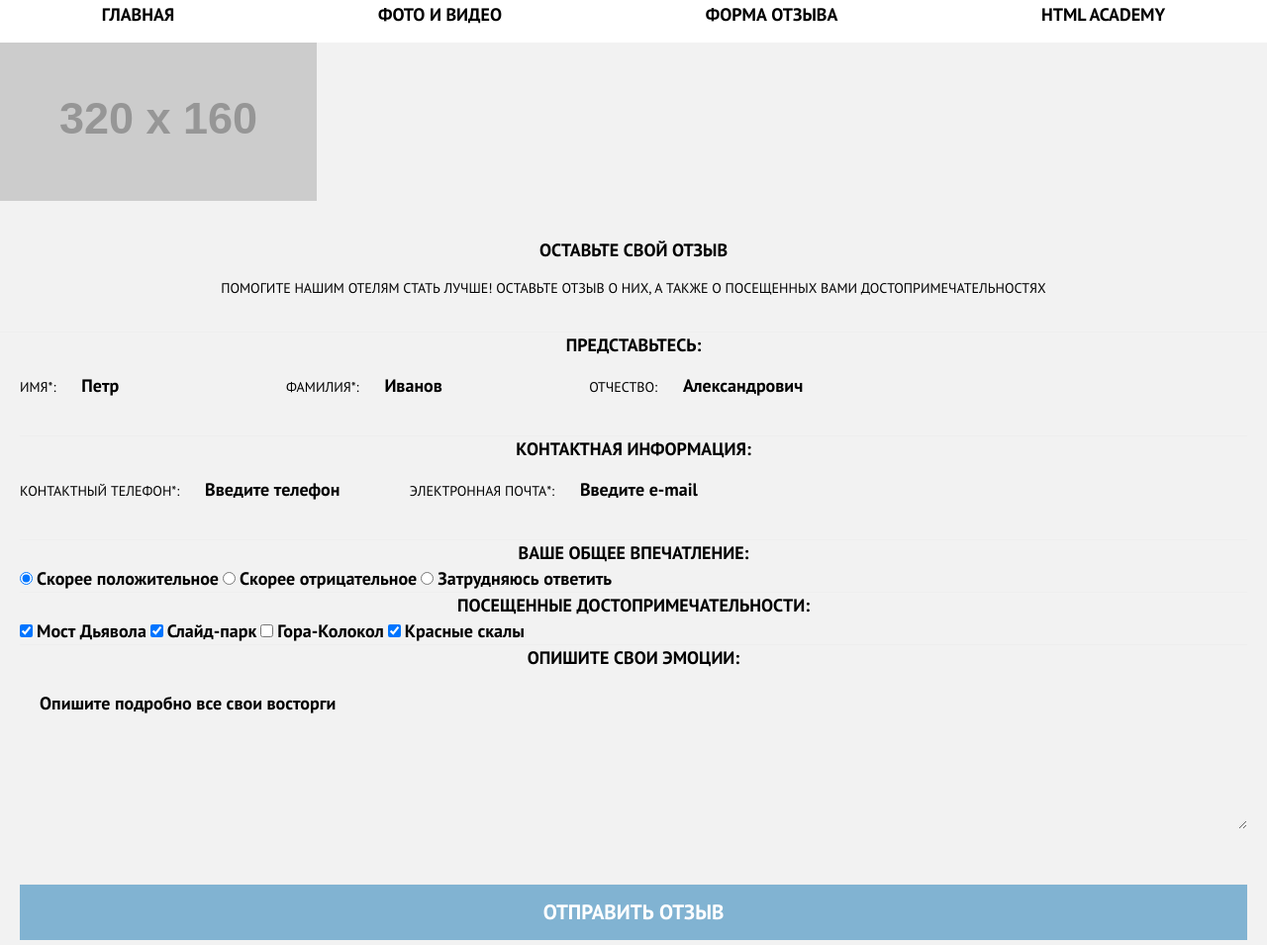
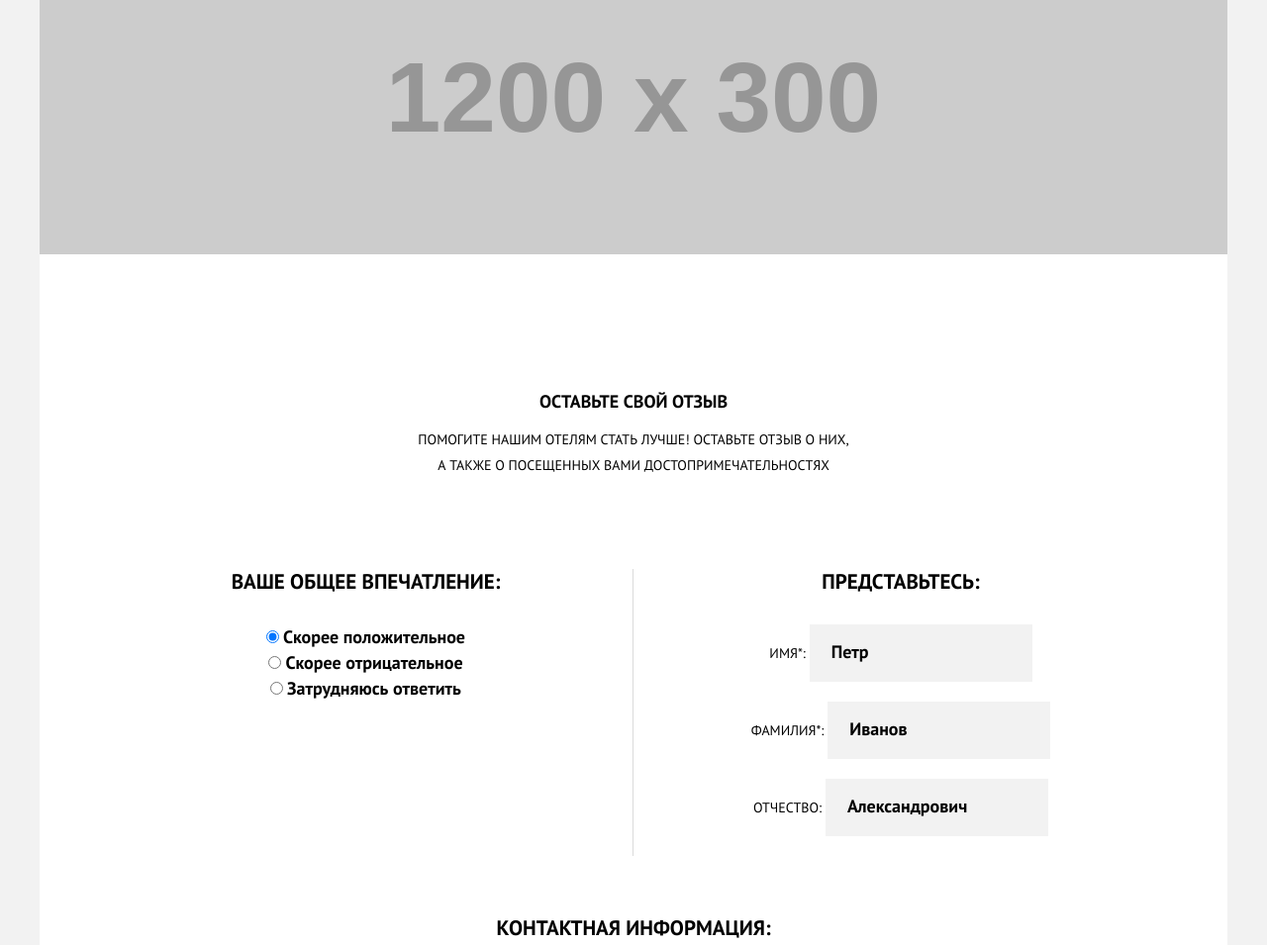
Before and after one commit to AnyaBee/133081-sedona, a plain HTML site: page form.html in a window 1280 px wide. Shown: the part 99-1054 px from the top of the page at 99% size. Drawn offline with nearby package versions, Linux system fonts and the light colour scheme; files that its build step writes are made by us from their sources; placeholder pictures from the web are drawn by us.

Commit message:
added adaptive for form page

```diff
--- a/form.html
+++ b/form.html
@@ -8,19 +8,21 @@
   <link href="https://fonts.googleapis.com/css?family=PT+Sans:400,700&amp;subset=cyrillic" rel="stylesheet">
 </head>
 <body>
+  <div class="body-wrapper">
     <header class="page-header">
+      <nav class="main-nav">
+        <ul class="main-nav__list site-list">
+          <li class="site-list__item">
+            <a class="site-list__link" href="index.html">Главная</a>
+          </li>
+          <li class="site-list__item">
+            <a class="site-list__link" href="photo.html">фото и видео</a>
+          </li>
+          <li class="site-list__item--logo">
             <a class="page-header__logo">
               <img class="page-header__logo-image" src="http://placehold.it/105x82" width="105" height="82" alt="City of
             Sedona">
             </a>
-    <nav class="main-nav">
-      <button class="main-nav__toggle" type="button">Открыть меню</button>
-      <ul class="main-nav__list site-list">
-        <li class="site-list__item">
-          <a href="index.html" class="site-list__link">Главная</a>
-        </li>
-        <li class="site-list__item">
-          <a class="site-list__link" href="photo.html">фото и видео</a>
           </li>
           <li class="site-list__item">
             <a class="site-list__link">форма отзыва</a>
@@ -29,20 +31,22 @@
             <a class="site-list__link" href="#">HTML Academy</a>
           </li>
         </ul>
+        <button class="main-nav__toggle" type="button">Открыть меню</button>
       </nav>
     </header>
     <main>
-    <div class="wrapper">
-      <img class="wrapper__image" src="http://placehold.it/320x160" width="320" height="160" alt="Photo of Sedona">
+      <div class="banner-internal">
+        <img class="banner-internal__image" src="http://placehold.it/1200x300" width="1200" height="300" alt="Photo of Sedona">
       </div>
       <div class="review-prompt">
         <h1 class="review-prompt__page-title">Оставьте свой отзыв</h1>
-      <h2 class="review-prompt__promo-text">Помогите нашим отелям стать лучше! оставьте отзыв о них, а также о посещенных вами достопримечательностях</h2>
+        <h2 class="review-prompt__promo-text">Помогите нашим отелям стать лучше! оставьте отзыв о них,<br> а также о посещенных вами достопримечательностях</h2>
       </div>
       <section class="review">
         <form class="review__new" method="get" action="https://echo.htmlacademy.ru">
-        <fieldset class="review__block">
-          <legend class="review__title">Представьтесь:</legend>
+          <div class="review__wrapper">
+            <fieldset class="review__block review__block--right">
+              <div class="review__title">Представьтесь:</div>
               <label class="review__field-name review__field-name--required">имя*:
                 <input class="review__input" type="text" placeholder="Петр">
               </label>
@@ -54,16 +58,16 @@
               </label>
             </fieldset>
             <fieldset class="review__block">
-          <legend class="review__title">Контактная информация:</legend>
-          <label class="review__field-name review__field-name--required">Контактный телефон*:
-            <input class="review__input" type="tel" placeholder="Введите телефон">
+              <div class="review__title review__title--border">Контактная информация:</div>
+              <label class="review__field-name review__field-name--contact review__field-name--required">Контактный телефон*:
+                <input class="review__input review__input--contact" type="tel" placeholder="Введите телефон">
               </label>
               <label class="review__field-name review__field-name--required">Электронная почта*:
-            <input class="review__input" type="email" placeholder="Введите e-mail">
+                <input class="review__input review__input--contact" type="email" placeholder="Введите e-mail">
               </label>
             </fieldset>
-        <fieldset class="review__block">
-          <legend class="review__title">ВАше Общее впечатление:</legend>
+            <fieldset class="review__block review__block--left">
+              <div class="review__title">ВАше Общее впечатление:</div>
               <label>
                 <input type="radio" name="overall-experience" checked>
                 <span class="review__fake-radio"></span>
@@ -80,8 +84,10 @@
                 <span class="review__fake-label">Затрудняюсь ответить</span>
               </label>
             </fieldset>
+          </div>
           <fieldset class="review__block">
-          <legend class="review__title">посещенные достопримечательности:</legend>
+            <div class="review__title">посещенные достопримечательности:</div>
+            <div class="review__sights">
               <label>
                 <input type="checkbox" name="bridge" checked>
                 <span class="review__fake-checkbox"></span>
@@ -102,12 +108,16 @@
                 <span class="review__fake-checkbox"></span>
                 <span class="review__fake-label">Красные скалы</span>
               </label>
+            </div>
           </fieldset>
           <fieldset class="review__block">
-          <legend class="review__title">Опишите свои эмоции:</legend>
+            <div class="review__title">Опишите свои эмоции:</div>
             <textarea class="review__describe" placeholder="Опишите подробно все свои восторги"></textarea>
           </fieldset>
+          <div class="review__separator">
             <button class="review__button button" type="submit">отправить отзыв</button>
+            <span class="review__required">* — обязательные поля</span>
+          </div>
         </form>
       </section>
     </main>
@@ -123,5 +133,6 @@
         <a class="copyright__icon" href="#">HTMLAcademy</a>
       </section>
     </footer>
+  </div>
 </body>
 </html>
--- a/sass/base/mixin.scss
+++ b/sass/base/mixin.scss
@@ -13,7 +13,7 @@
   font-size: 14px;
   line-height: 26px;
   text-transform: uppercase;
-  color: $black;
+  color: $dark;
 }
 
 @mixin visually-hidden {
--- a/sass/base/var.scss
+++ b/sass/base/var.scss
@@ -2,4 +2,5 @@ $navy: #81b3d2;
 $white: #ffffff;
 $black: #000000;
 $beige: #f2f2f2;
+$dark: 333333;
 $font-main: "PT Sans", "Verdana", sans-serif;
--- /dev/null
+++ b/sass/blocks/banner-internal.scss
@@ -0,0 +1,16 @@
+.banner-internal {
+  margin-top: -40px;
+  margin-bottom: 40px;
+}
+
+@media (min-width: 768px) {
+  .banner-internal {
+    margin-bottom: 60px;
+  }
+}
+
+@media (min-width: 1200px) {
+  .banner-internal {
+    margin-bottom: 100px;
+  }
+}
--- a/sass/blocks/body-wrapper.scss
+++ b/sass/blocks/body-wrapper.scss
@@ -1,4 +1,14 @@
 .body-wrapper {
+  max-width: 1200px;
   background-color: $white;
   margin: 0 auto;
 }
+/*
+@media (min-width: 768px) {
+  .body-wrapper {
+    padding-left: 60px;
+    padding-right: 60px;
+    padding-bottom: 35px;
+  }
+}
+*/
--- a/sass/blocks/review-prompt.scss
+++ b/sass/blocks/review-prompt.scss
@@ -11,3 +11,10 @@
 .review-prompt__promo-text {
   @include font-text;
 }
+
+@media (min-width: 768px) {
+  .review-prompt {
+    border: none;
+    margin-bottom: 60px;
+  }
+}
--- a/sass/blocks/review.scss
+++ b/sass/blocks/review.scss
@@ -62,3 +62,83 @@
   cursor: pointer;
   border: none;
 }
+
+.review__required {
+  @include font-text;
+  display: none;
+}
+
+@media (min-width: 768px) {
+  .review {
+    padding-left: 60px;
+    padding-right: 60px;
+  }
+
+  .review__wrapper {
+    display: flex;
+    flex-wrap: wrap;
+    justify-content: space-between;
+  }
+
+  .review__title {
+    font-size: 21px;
+    margin-bottom: 30px;
+  }
+
+  .review__block {
+    display: flex;
+    flex-direction: column;
+    justify-content: flex-start;
+    align-items: center;
+    width: 100%;
+    order: 3;
+    border: none;
+    margin-bottom: 50px;
+  }
+
+  .review__block--left {
+    width: 50%;
+    order: 1;
+    border-right: 1px solid #dbdbdb;
+    margin-bottom: 60px;
+  }
+
+  .review__block--right {
+    width: 50%;
+    order: 2;
+    margin-bottom: 60px;
+  }
+
+  .review__input--contact {
+    display: block;
+    width: auto;
+  }
+  .review__sights {
+    display: flex;
+    flex-wrap: wrap;
+  }
+
+  .review__sights label {
+    width: 50%;
+  }
+
+  .review__button {
+    max-width: 324px;
+  }
+
+  .review__required {
+    display: inline-block;
+  }
+
+  .review__separator {
+    display: flex;
+    justify-content: space-between;
+    align-items: baseline;
+  }
+}
+
+@media (min-width: 1200px) {
+  .review__button {
+    max-width: 480px;
+  }
+}
--- a/sass/style.scss
+++ b/sass/style.scss
@@ -20,3 +20,4 @@
 @import "blocks/photo.scss";
 @import "blocks/video.scss";
 @import "blocks/body-wrapper.scss";
+@import "blocks/banner-internal.scss";
```
Lines whose indentation alone changed are shown as unchanged.
